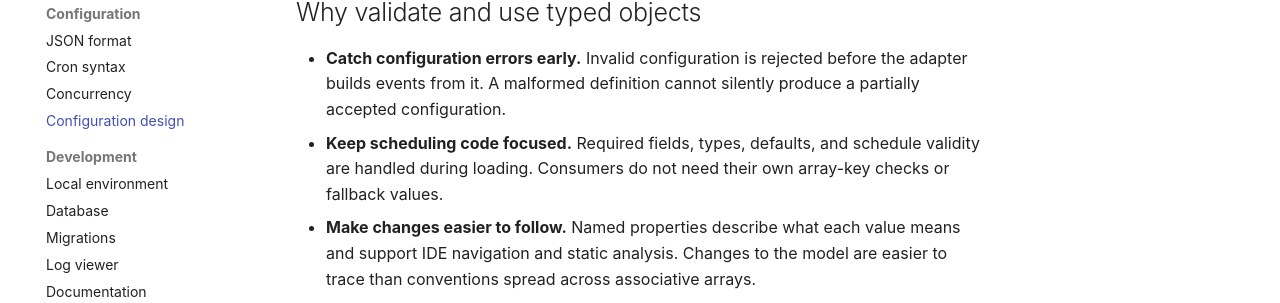
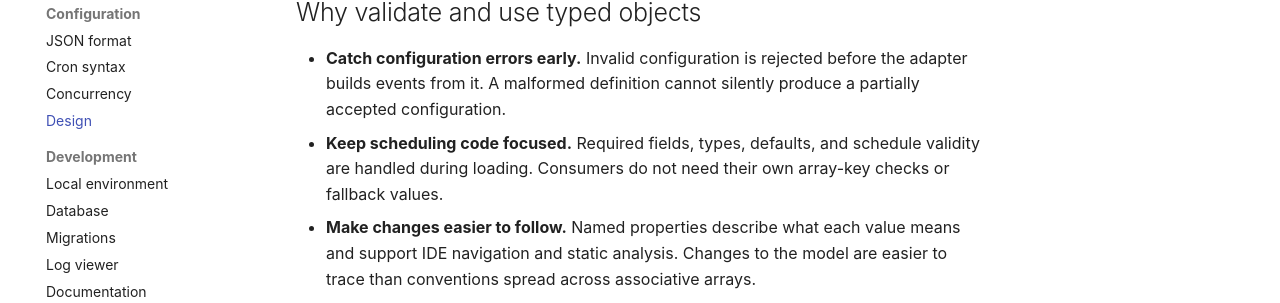
Before and after one commit to pupitooo/emorfiq-adapter, an MkDocs documentation site: the page built from docs/configuration/loading.md, in a window 1280 px wide. Shown: the part 420-723 px from the top of the page. Built offline with MkDocs 1.6.1 and Material for MkDocs 9.7.7, drawn with Linux system fonts in a browser that asks for light colours.

Commit message:
docs: shorten configuration design navigation label

```diff
--- a/tools/docs/mkdocs.yml
+++ b/tools/docs/mkdocs.yml
@@ -58,7 +58,7 @@ nav:
       - JSON format: configuration/format.md
       - Cron syntax: configuration/cron.md
       - Concurrency: configuration/concurrency.md
-      - Configuration design: configuration/loading.md
+      - Design: configuration/loading.md
   - Development:
       - Local environment: development/local-environment.md
       - Database: development/database.md
```
